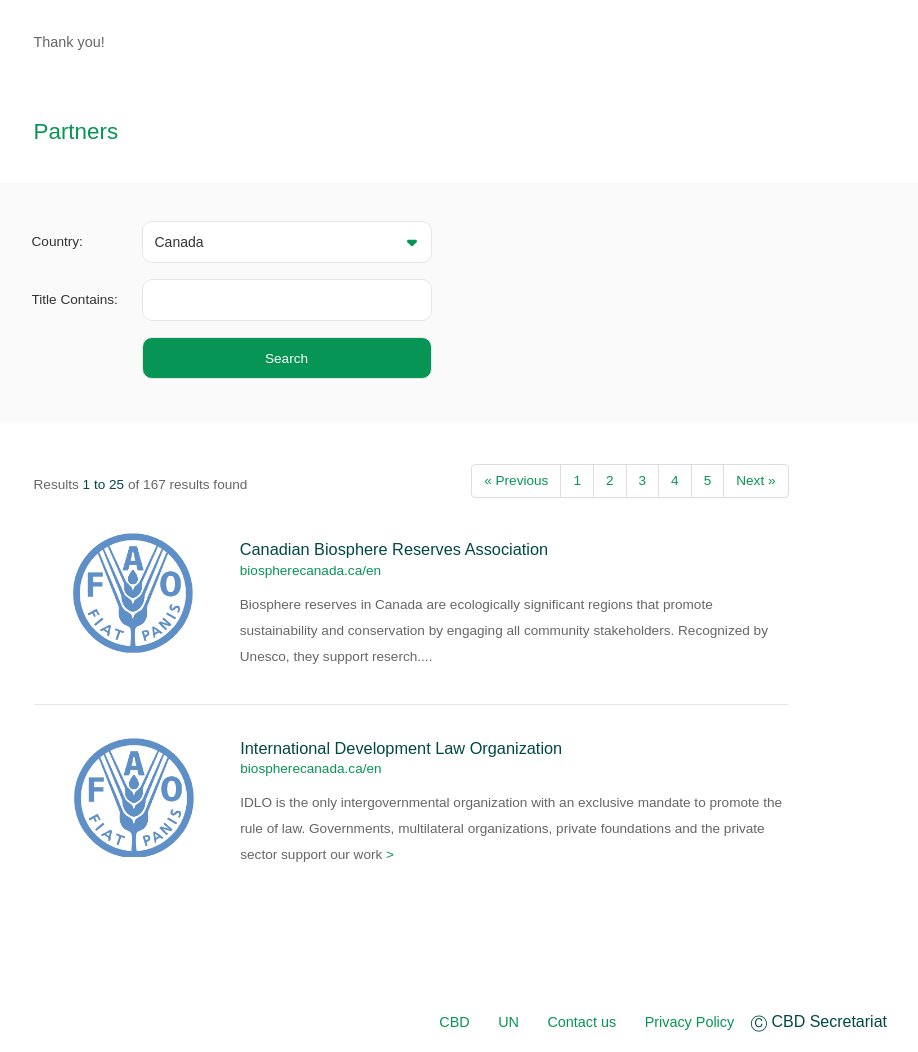
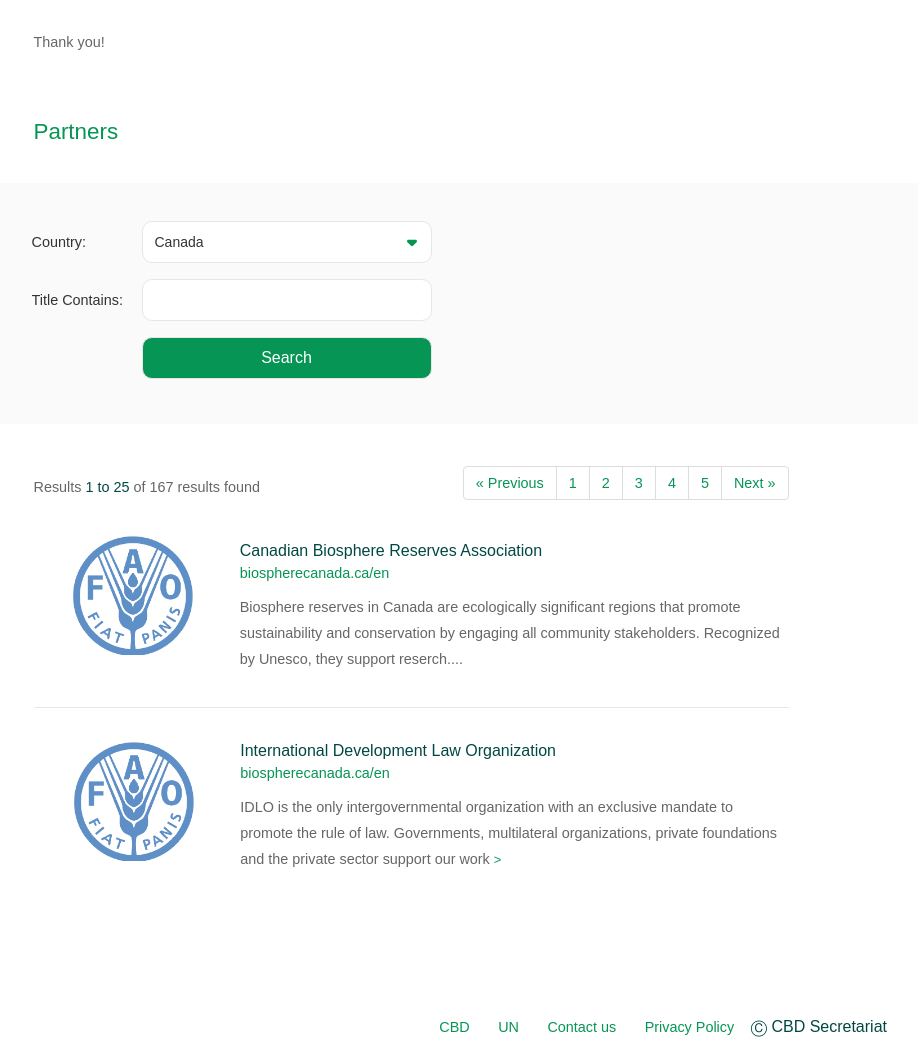
Before and after one commit to scbd/undb-portal-consultant, a PHP site: page /actors-undb-partners.php in a window 1280 px wide. Shown: the part 890-1942 px from the top of the page, without its empty margins (229-1147 px from the left). Run offline with PHP 8.4, Linux system fonts and the light colour scheme.

Commit message:
size fix

```diff
--- a/undb/actions-by-countries.php
+++ b/undb/actions-by-countries.php
@@ -23,8 +23,8 @@
 	<a href="" class="button green">Register your action</a>
 </div>
 
-<div class="center small">
-	<span class="darkGreen">See what’s happening in your country. Start typing a country’s name in the box or select a flag below.</span>
+<div class="center narrow">
+	<span class="darkGreen small">See what’s happening in your country. Start typing a country’s name in the box or select a flag below.</span>
 	<form>
 		<input type="text" placeholder="Country Name">
 	</form>
--- a/undb/actions-by-un-organizations.php
+++ b/undb/actions-by-un-organizations.php
@@ -13,7 +13,7 @@
 	</p>
 </div>
 
-<div class="logoSelect center small">
+<div class="logoSelect center narrow">
 	<ul>
 		<li>
 			<a href="">
--- a/undb/actions-calendar.php
+++ b/undb/actions-calendar.php
@@ -10,7 +10,7 @@
 
 
 <div class="wideBackground">
-	<div class="center small">
+	<div class="center narrow">
 		<div class="searchTitle">
 			<?php include(__DIR__ . '/img/icon/loupe.svg'); ?>
 			<h3>Search Criteria</h3>
@@ -50,7 +50,7 @@
 </div>
 
 
-<div class="search-result center small">
+<div class="search-result center narrow">
 	<div class="found col-xs-12 col-sm-6">2 results found</div>
 
 	<nav class="col-xs-12 col-sm-6">
--- a/undb/actors-abttf.php
+++ b/undb/actors-abttf.php
@@ -54,7 +54,7 @@
 
 </div>
 
-<div class="center small">
+<div class="center narrow">
 	<div class="listImg">
 		<h3>The members of the ABTTF are:</h3>
 		<ul>
--- a/undb/actors-biodiversity-champions.php
+++ b/undb/actors-biodiversity-champions.php
@@ -33,7 +33,7 @@
 
 
 
-<div class="center small">
+<div class="center narrow">
 	<div class="listImg">
 		<h3>The Biodiversity Champions and their pledges are :</h3>
 		<ul>
--- a/undb/actors-blg.php
+++ b/undb/actors-blg.php
@@ -22,7 +22,7 @@
 
 
 
-<div class="center small">
+<div class="center narrow">
 	<div class="listImg">
 		<ul>
 			<li>
--- a/undb/actors-jlg.php
+++ b/undb/actors-jlg.php
@@ -16,7 +16,7 @@
 
 
 
-<div class="center small">
+<div class="center narrow">
 	<div class="listImg">
 		<ul>
 			<li>
--- a/undb/actors-undb-partners.php
+++ b/undb/actors-undb-partners.php
@@ -35,7 +35,7 @@
 	<h3>Partners</h3>
 </div>
 <div class="wideBackground">
-	<div class="center small">
+	<div class="center narrow">
 		<form action="">
 			<div class="form-column">
 				<label for="input_country">Country:</label>
@@ -60,7 +60,7 @@
 
 
 
-<div class="search-result center small">
+<div class="search-result center narrow">
 	<div class="found col-xs-12 col-sm-6">Results <span class="darkGreen">1 to 25</span> of 167 results found</div>
 
 	<nav class="col-xs-12 col-sm-6">
--- a/undb/less/style.less
+++ b/undb/less/style.less
@@ -81,7 +81,7 @@
 	margin:0 auto;
 	padding:0px 8px;
 	overflow: hidden;
-	&.small{
+	&.narrow{
 		max-width:775px;
 	}
 	&.wide{
@@ -469,7 +469,7 @@
 	max-width:755px;
 	margin:42px auto;
 	h3{
-		font-size:1.8em;
+		font-size:1.5em;
 		margin-bottom: 24px;
 	}
 	>ul{
@@ -501,13 +501,13 @@
 				float:right;
 				padding-right:0px;
 				h4{
-					font-size:1.3em;
+					font-size:1.1em;
 					margin:0px 0px 12px 0px
 				}
 				p{
 					color:@textGray;
-					line-height:1.9em;
-					font-size:1em;
+					line-height:1.8em;
+					font-size:0.9em;
 				}
 			}
 			a{
@@ -1232,6 +1232,7 @@
 		float:left;
 		line-height: 42px;
 		margin:8px 0px;
+		font-size:0.9em;
 	}
 	.bootstrap-select{
 		width:290px !important;
@@ -1280,7 +1281,7 @@
 	}
 	&.double-column{
 		label{
-			width:90px !important;
+			width:98px !important;
 		}
 		.bootstrap-select{
 			width:250px !important;
@@ -1319,12 +1320,14 @@
 		height:42px;
 		line-height: 42px;
 		padding:0px;
+		font-size:0.9em;
 	}
 	nav{
 		display: inline-block;
 		float:right;
 		height:42px;
 		padding:0px;
+		font-size:0.9em;
 		ul{
 			margin:0;
 			float:right;
@@ -1341,7 +1344,7 @@
 		}
 	}
 	h4{
-		font-size:1.6em;
+		font-size:1.4em;
 		margin-top:64px;
 	}
 	.listImg{
@@ -1351,12 +1354,13 @@
 			padding-top:32px;
 			h5{
 				color:@darkGreen;
-				font-size:1.2em;
+				font-size:1.0em;
 			}
 			a{
 				font-weight: 400;
 				margin-bottom:12px;
 				display: inline-block;
+				font-size:0.9em;
 			}
 			&:first-child{
 				border:none;
@@ -1374,13 +1378,13 @@
 		&:first-child{
 			border-bottom:1px solid @darkGreen;
 			height:36px;
-			font-size:1.2em;
+			font-size:1.1em;
 		}
 		&.section{
 			border-bottom:1px solid @lightGreen;
 			height:42px;
 			color:@lightGreen;
-			font-size:1.2em;
+			font-size:1.1em;
 			text-indent: 24px;
 			td{
 				padding:0px;
@@ -1391,17 +1395,18 @@
 			span{
 				display: inline-block;
 				width:100%;
-				font-size: 1.1em;
+				font-size: 1.0em;
 				margin:3px 0px;
 			}
 			p{
-				font-size:0.9em;
+				font-size:0.8em;
 				color:@textGray;
 			}
 			a{
 				color:@lightGreen;
 				display: inline-block;
 				margin:4px 0px;
+				font-size:0.9em;
 			}
 		}
 	}
```
Also changed, not shown: undb/css/style.css.
